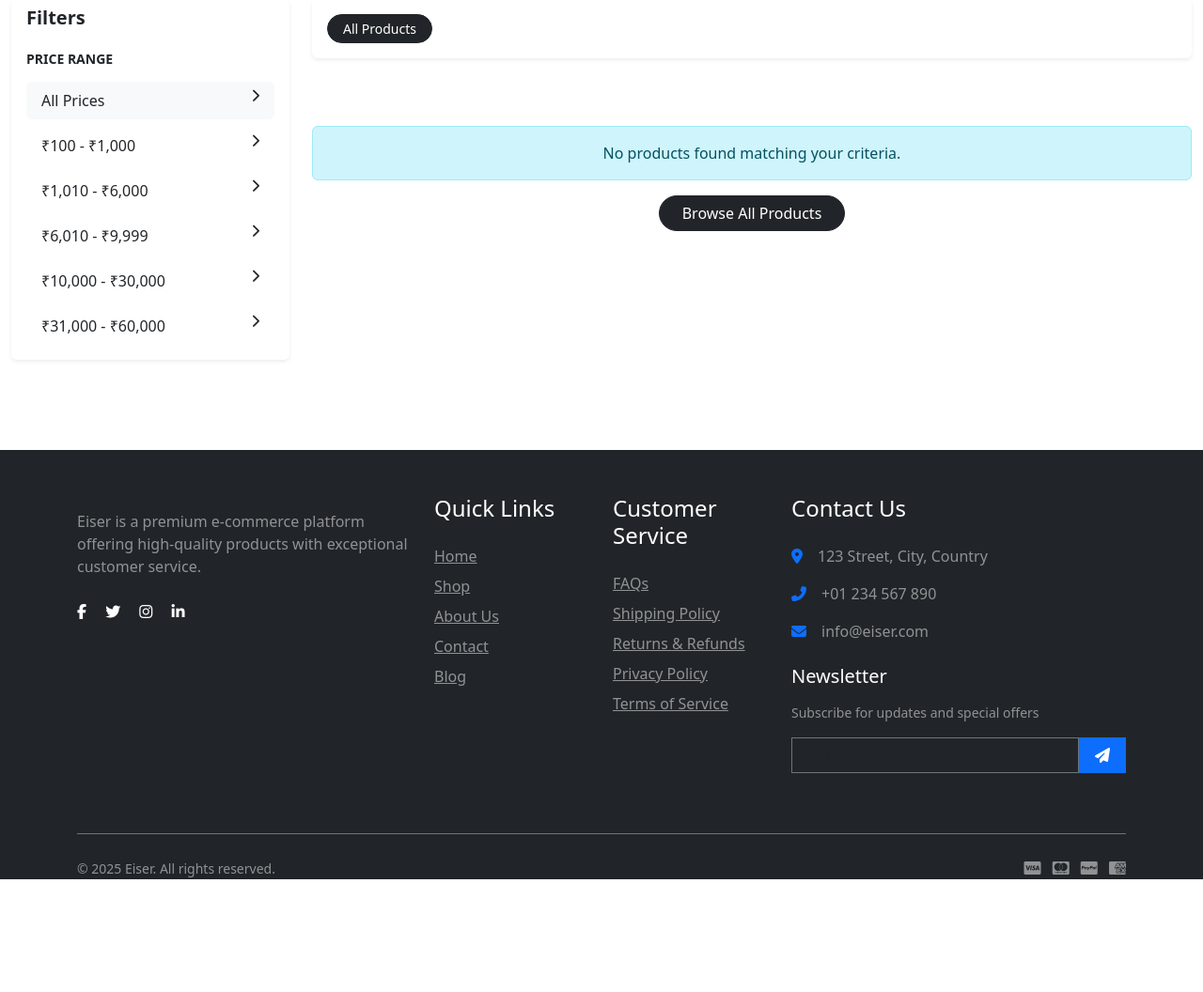
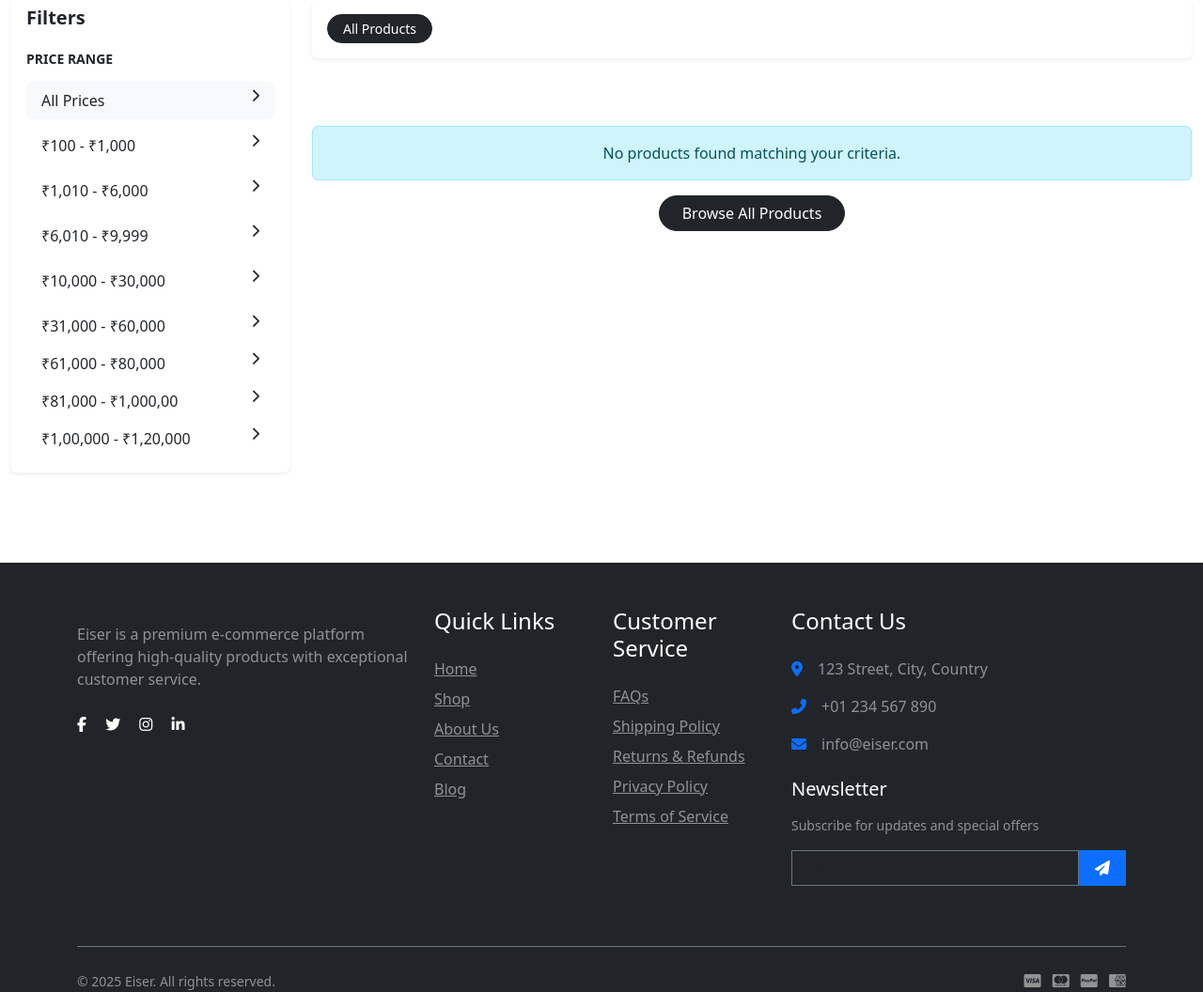
Before and after one commit to omrajyadav/electronics, a PHP site: page /shop.php in a window 1280 px wide. Shown: the part 247-1303 px from the top of the page at 94% size. Before the commit the page ends 1183 px from the top, so only its background shows below. Run offline with PHP 8.4, Linux system fonts and the light colour scheme; data that the repository does not hold is empty.

Commit message:
some change

```diff
--- a/admin/footer.php
+++ b/admin/footer.php
@@ -1,6 +1,6 @@
   <!-- /.content-wrapper -->
   <footer class="main-footer">
-    <strong> made &copy; 2025 <a href="http://adminlte.io">BCA Student✅💝</a>.</strong>
+    <strong> made a 2025 <a href="http://adminlte.io">BCA Student✅💖</a>.</strong>
     All rights reserved
     <div class="float-right d-none d-sm-inline-block">
     </div>
--- a/shop.php
+++ b/shop.php
@@ -48,6 +48,24 @@ include "db_connection.php";
                             <a href="shop.php?min_range=31000&max_range=60000" class="list-group-item list-group-item-action border-0 rounded">
                                 <div class="d-flex justify-content-between">
                                     <span>₹31,000 - ₹60,000</span>
+                                    <i class="fas fa-chevron-right small"></i>
+                                </div>
+                            </a>
+                            <a href="shop.php?min_range=61000&max_range=80000" class="list-group-item list-group-item-action border-0 rounded">
+                                <div class="d-flex justify-content-between">
+                                    <span>₹61,000 - ₹80,000</span>
+                                    <i class="fas fa-chevron-right small"></i>
+                                </div>
+                            </a>
+                            <a href="shop.php?min_range=81000&max_range=100000" class="list-group-item list-group-item-action border-0 rounded">
+                                <div class="d-flex justify-content-between">
+                                    <span>₹81,000 - ₹1,000,00</span>
+                                    <i class="fas fa-chevron-right small"></i>
+                                </div>
+                            </a>
+                            <a href="shop.php?min_range=100000&max_range=1200000" class="list-group-item list-group-item-action border-0 rounded">
+                                <div class="d-flex justify-content-between">
+                                    <span>₹1,00,000 - ₹1,20,000</span>
                                     <i class="fas fa-chevron-right small"></i>
                                 </div>
                             </a>
```
